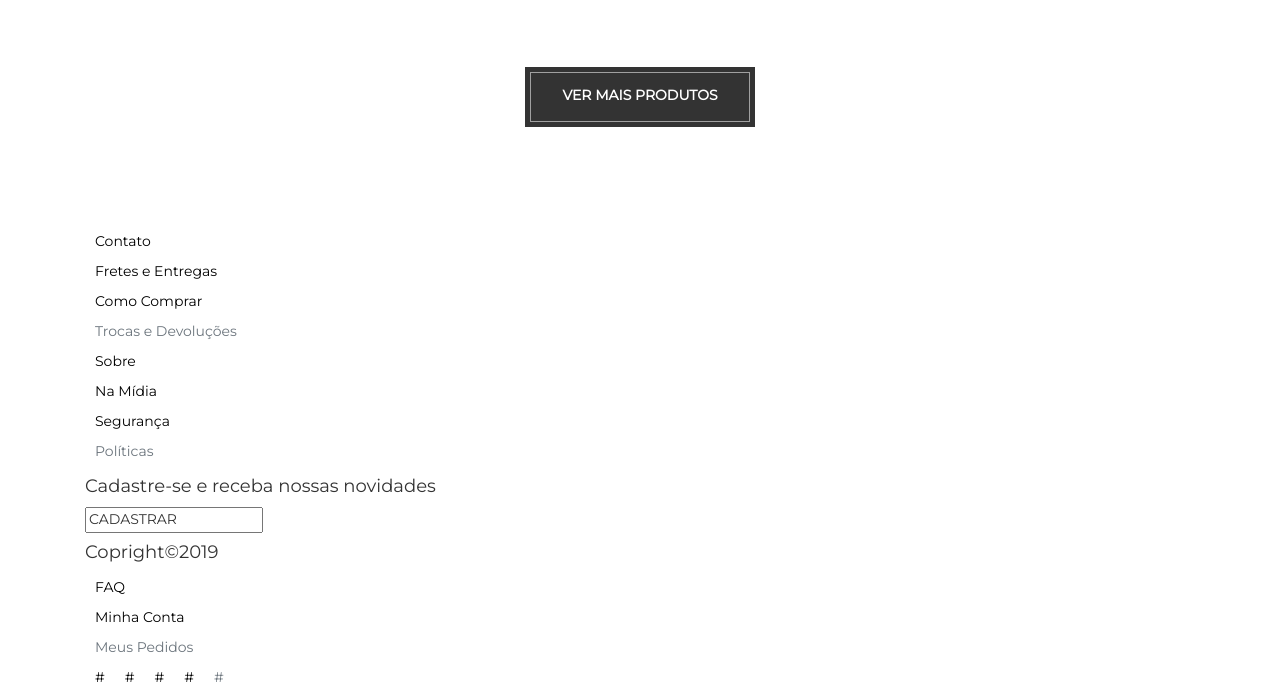
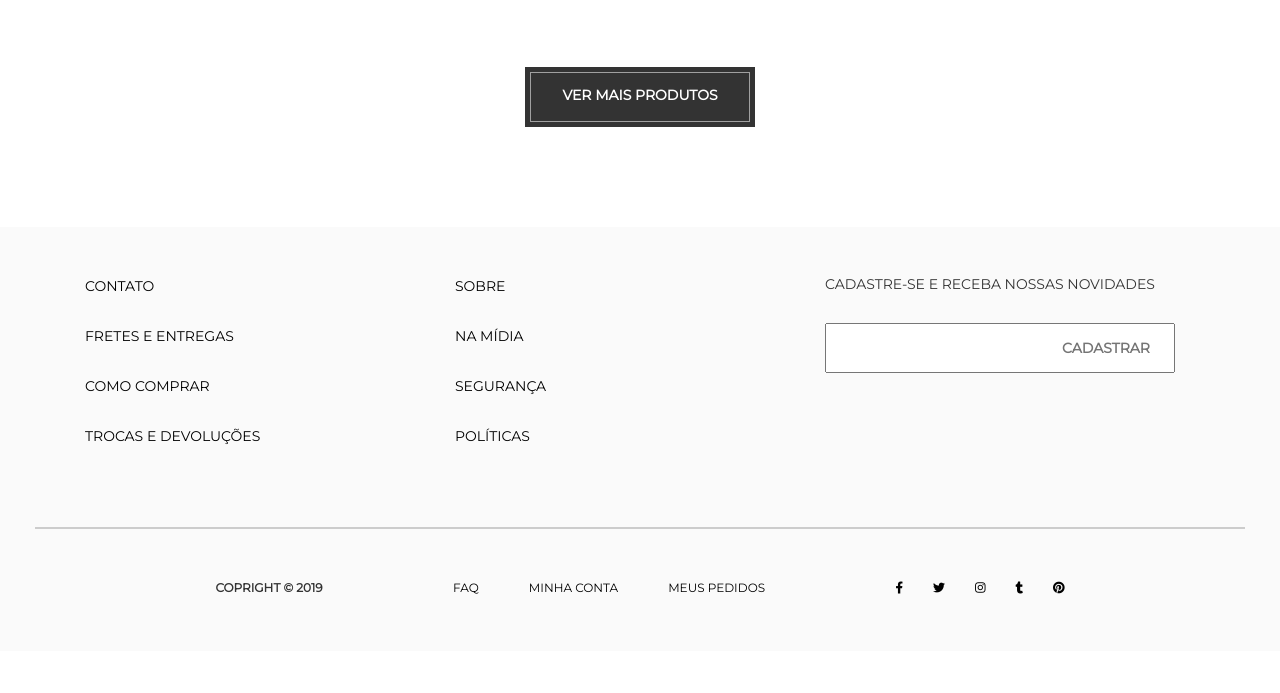
Before and after one commit to cDVLOPr/econverse, a website: page index.html in a window 1280 px wide. Shown: the part 2775-3468 px from the top of the page. After the commit the page ends 3426 px from the top, so only its background shows below. Drawn offline with nearby package versions, Linux system fonts and the light colour scheme; a web font is replaced by a local one.

```diff
--- a/index.html
+++ b/index.html
@@ -230,44 +230,60 @@
             <a href="#">Ver Mais Produtos</a>
           </h2>
         </div>
+      </div>
+    </div>    <!-- Container finished -->
 
-        <!-- FOOTER - esqueci de colocar! xD -->
-
-        <nav class="nav flex-column">
-          <a class="nav-link active" href="#">Contato</a>
+    <footer>
+      <div class="container"> <!-- Main -->
+        <div class="row">
+          <div class="col-4">
+            <nav class="nav">
+              <a class="nav-link" href="#">Contato</a>
               <a class="nav-link" href="#">Fretes e Entregas</a>
               <a class="nav-link" href="#">Como Comprar</a>
-          <a class="nav-link disabled" href="#" tabindex="-1" aria-disabled="true">Trocas e Devoluções</a>
+              <a class="nav-link" href="#">Trocas e Devoluções</a>
             </nav>
+          </div>
 
-        <nav class="nav flex-column">
-          <a class="nav-link active" href="#">Sobre</a>
+          <div class="col-4">
+            <nav class="nav">
+              <a class="nav-link" href="#">Sobre</a>
               <a class="nav-link" href="#">Na Mídia</a>
               <a class="nav-link" href="#">Segurança</a>
-          <a class="nav-link disabled" href="#" tabindex="-1" aria-disabled="true">Políticas</a>
+              <a class="nav-link" href="#">Políticas</a>
             </nav>
+          </div>
 
+          <div class="col-4">
             <h4>Cadastre-se e receba nossas novidades</h4>
             <form action="#">
-          <input type="text" value="CADASTRAR">
+              <input type="text" placeholder="Cadastrar">
             </form>
+          </div>
+        </div>
+      </div>  <!-- Container finished -->
 
-        <h4>Copright&copy;2019</h4>
+      <div class="barra"></div>
 
-        <nav class="nav flex-column">
-          <a class="nav-link active" href="#">FAQ</a>
+      <div class="container"> <!-- Main -->
+        <div class="row">
+          <h4>Copright &copy; 2019</h4>
+
+          <nav class="nav">
+            <a class="nav-link" href="#">FAQ</a>
             <a class="nav-link" href="#">Minha Conta</a>
-          <a class="nav-link disabled" href="#" tabindex="-1" aria-disabled="true">Meus Pedidos</a>
+            <a class="nav-link" href="#">Meus Pedidos</a>
           </nav>
 
           <nav class="nav">
-          <a class="nav-link active" href="#">#</a>
-          <a class="nav-link" href="#">#</a>
-          <a class="nav-link" href="#">#</a>
-          <a class="nav-link" href="#">#</a>
-          <a class="nav-link disabled" href="#" tabindex="-1" aria-disabled="true">#</a>
+            <a class="nav-link" href="#"><i class="fab fa-facebook-f"></i></a>
+            <a class="nav-link" href="#"><i class="fab fa-twitter"></i></a>
+            <a class="nav-link" href="#"><i class="fab fa-instagram"></i></a>
+            <a class="nav-link" href="#"><i class="fab fa-tumblr"></i></a>
+            <a class="nav-link" href="#"><i class="fab fa-pinterest"></i></a>
           </nav>
         </div>
-    </div>    <!-- Container finished -->
+      </div>  <!-- Container finished -->
+    </footer>
   </body>
 </html>
```
Lines whose indentation alone changed are shown as unchanged.
